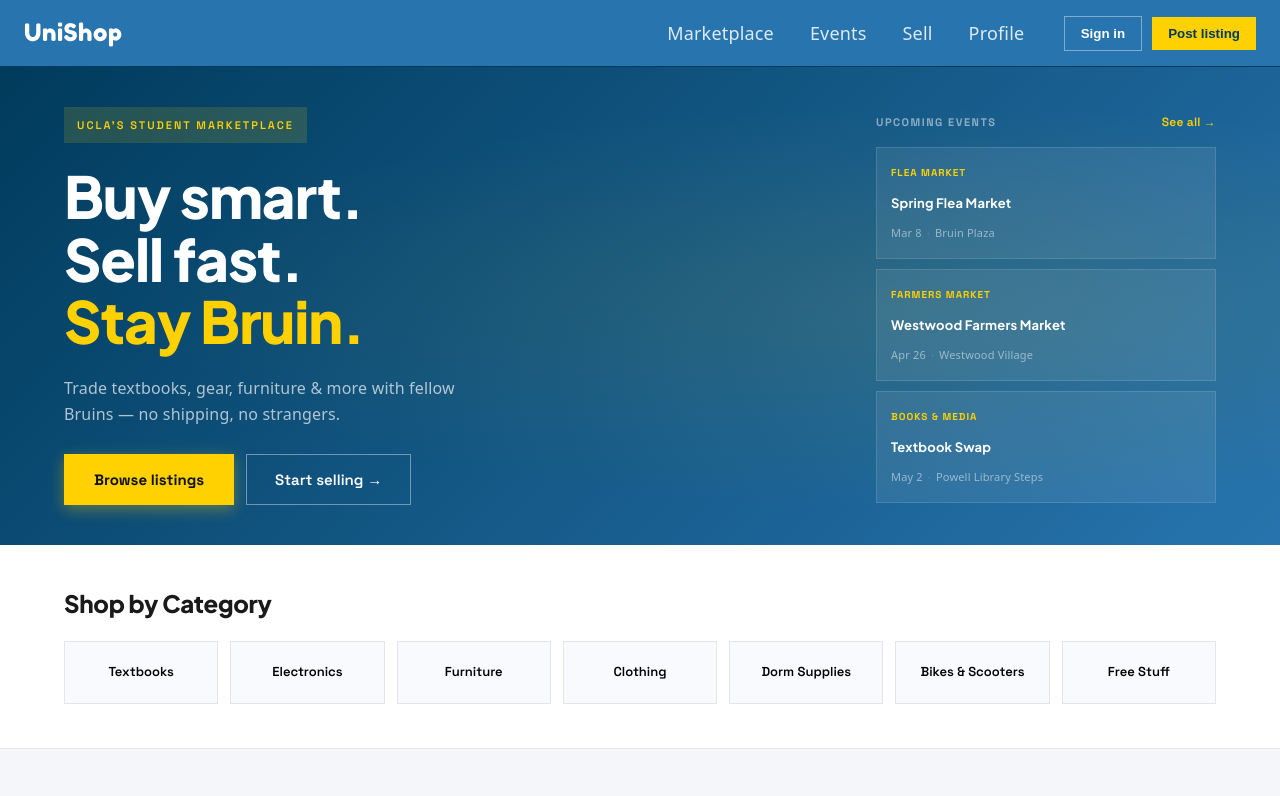
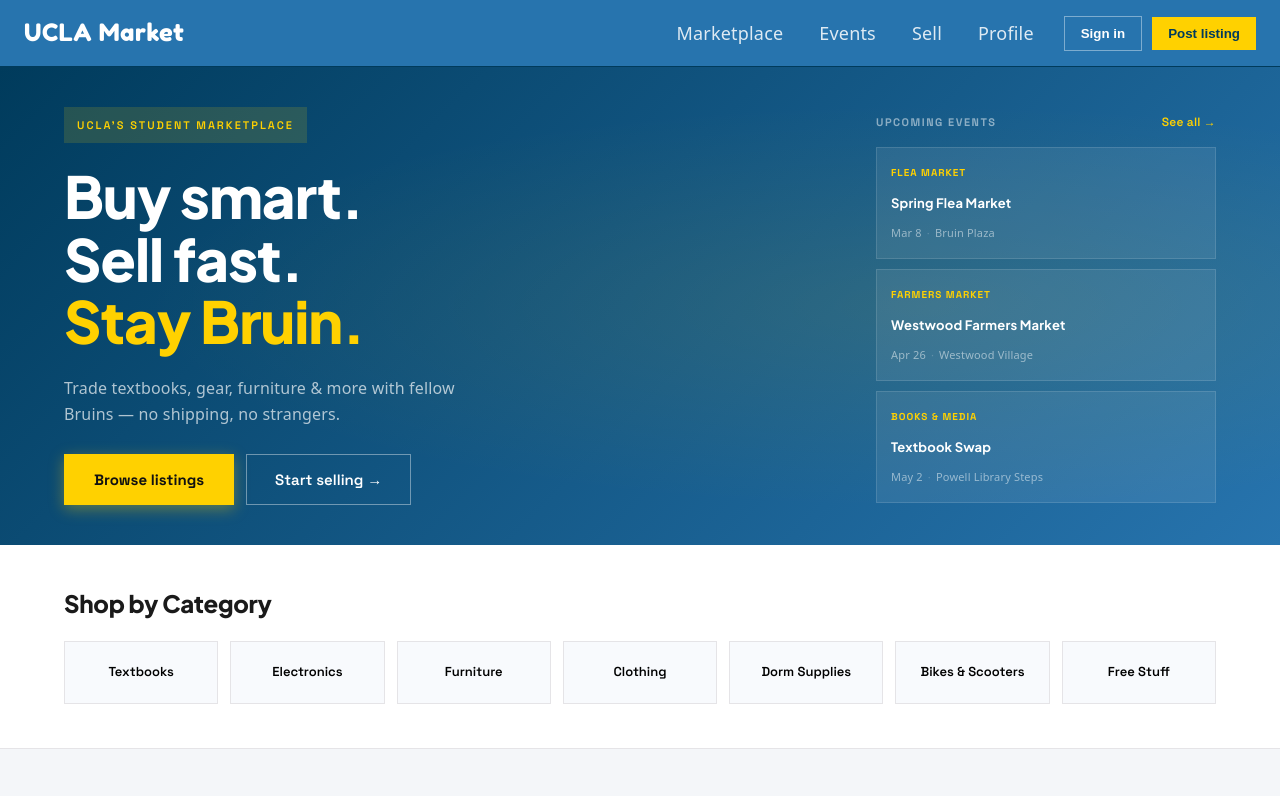
Before and after one commit to sharonxiong/ACM-W-BruinMarket-Temp, a React (Vite) app in the folder my-react-app/: page / in a window 1280 px wide. Shown: the top 796 px of the page. Built offline with nearby package versions, Linux system fonts and the light colour scheme.

Commit message:
Update Header.tsx

```diff
--- a/my-react-app/src/components/Header.tsx
+++ b/my-react-app/src/components/Header.tsx
@@ -18,7 +18,7 @@
   return (
     <header className="navbar">
       <NavLink className="navbar__brand" to="/">
-        UniShop
+        UCLA Market
       </NavLink>
 
       <div className="navbar__search-wrap" style={{ visibility: isMarketplace ? "visible" : "hidden" }}>
```
